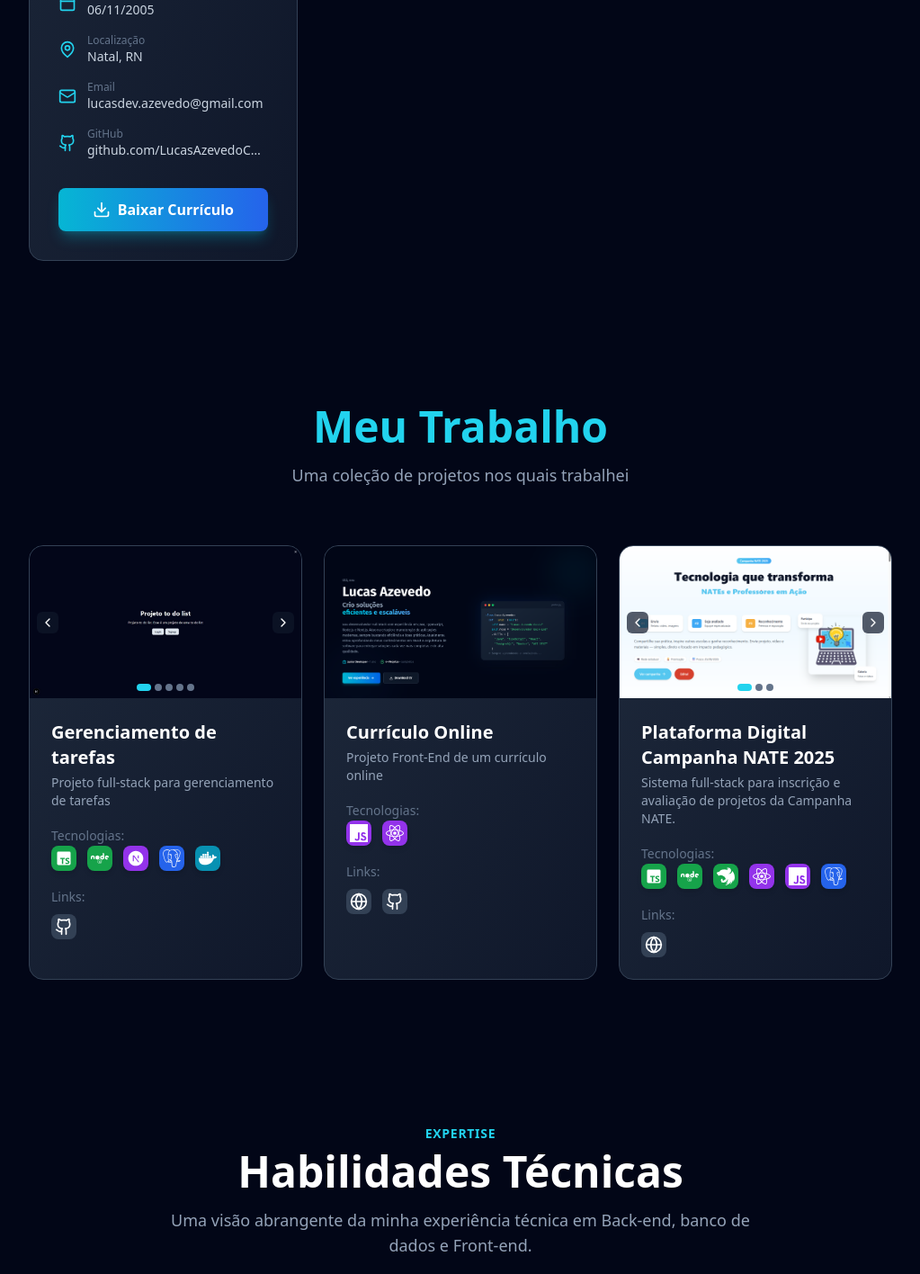
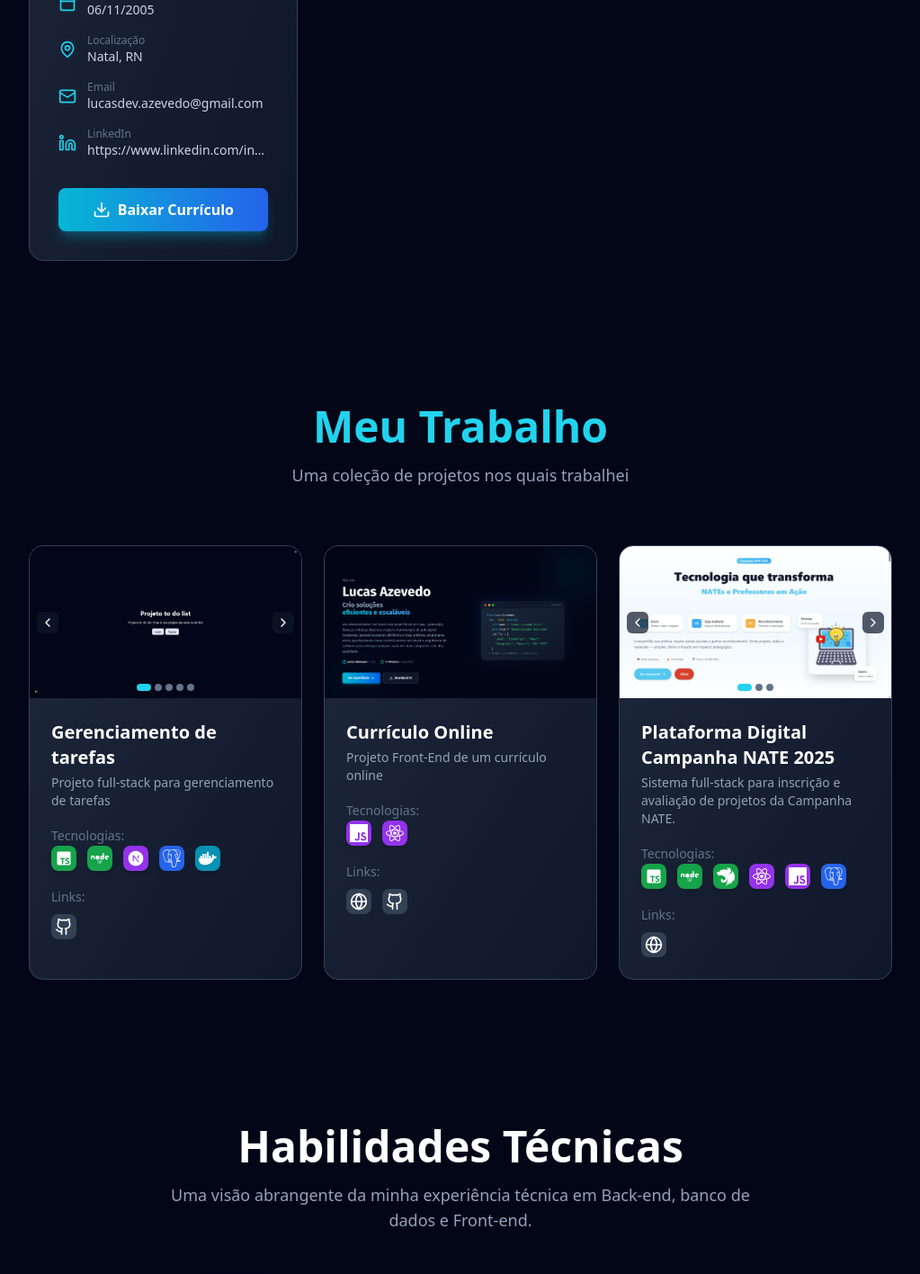
Before and after one commit to LucasAzevedoCosta/Portifolio, a React (Vite) app: page / in a window 1280 px wide. Shown: the part 2948-4364 px from the top of the page at 90% size, without its empty margins (256-1279 px from the left). Built offline with nearby package versions, Linux system fonts and the light colour scheme.

Commit message:
Refactor: Ajustando os textos

```diff
--- a/src/components/experience/experienceProfileCard.jsx
+++ b/src/components/experience/experienceProfileCard.jsx
@@ -1,4 +1,4 @@
-import { Calendar, MapPin, Mail, Github, Download } from "lucide-react";
+import { Calendar, MapPin, Mail, Download, Linkedin } from "lucide-react";
 
 export function ExperienceProfileCard({ personalInfo }) {
   return (
@@ -44,16 +44,16 @@ export function ExperienceProfileCard({ personalInfo }) {
           }
         />
         <ProfileInfo
-          icon={<Github className="w-5 h-5 text-cyan-400" />}
-          label="GitHub"
+          icon={<Linkedin className="w-5 h-5 text-cyan-400" />}
+          label="LinkedIn"
           value={
             <a
-              href={`https://${personalInfo.github}`}
+              href={`https://${personalInfo.linkedIn}`}
               target="_blank"
               rel="noopener noreferrer"
               className="text-slate-300 font-medium text-sm truncate hover:text-cyan-400 transition-colors"
             >
-              {personalInfo.github}
+              {personalInfo.linkedIn}
             </a>
           }
         />
--- a/src/components/skills/skillsHeader.jsx
+++ b/src/components/skills/skillsHeader.jsx
@@ -1,9 +1,6 @@
 export function SkillsHeader() {
   return (
     <div className="text-center mb-12">
-      <p className="text-cyan-400 text-sm font-semibold uppercase tracking-wider mb-2">
-        EXPERTISE
-      </p>
       <h2 className="text-5xl font-bold text-white mb-4">
         Habilidades Técnicas
       </h2>
--- a/src/utils/lists/personalInfo.js
+++ b/src/utils/lists/personalInfo.js
@@ -4,7 +4,7 @@ export const personalInfo = {
   birthDate: "06/11/2005",
   location: "Natal, RN",
   email: "lucasdev.azevedo@gmail.com",
-  github: "github.com/LucasAzevedoCosta",
+  linkedIn: "https://www.linkedin.com/in/lucas-azevedo-costa-9b469734a",
   description:
     "Desenvolvedor Full Stack com experiência em Java, TypeScript, Node.js e Next.js. Tenho atuado no desenvolvimento e manutenção de sistemas, sempre com foco em eficiência, organização e boas práticas. Busco evoluir continuamente como desenvolvedor, aprimorando minhas habilidades em front-end e aprofundando meus conhecimentos em arquitetura de software moderna.",
 };
```
